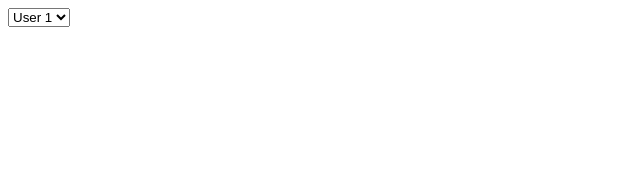
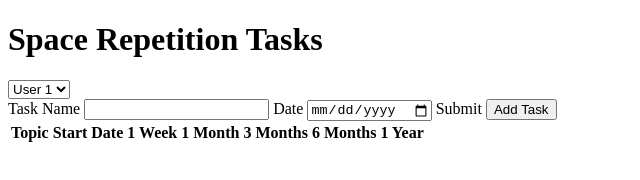
Before and after one commit to Della-Bella/The-Piscine-sprint-1-project, a plain HTML site: page Project-Spaced-Repetition-Tracker/index.html in a window 1280 px wide. Shown: the whole page, without its empty margins (0-640 px from the left). Drawn offline with Linux system fonts and the light colour scheme.

Commit message:
Add Html Elements / Modify js code to dynamic create element on the DropMenu / modified location of showing child element

```diff
--- a/Project-Spaced-Repetition-Tracker/index.html
+++ b/Project-Spaced-Repetition-Tracker/index.html
@@ -1,9 +1,53 @@
-<!DOCTYPE html>
+<!doctype html>
 <html>
-  <head>
-    <title>Project-Spaced-Repetition-Tracker</title>
-    <script type="module" src="script.js"></script>
-  </head>
-  <body>
-  </body>
+   <head>
+      <title>Space Repetition Tasks</title>
+      <script type="module" src="script.js"></script>
+   </head>
+   <body>
+      <h1>Space Repetition Tasks</h1>
+
+      <!-- User Drop-down-->
+      <div id="container">
+         <select id="userSelect">
+            <!-- Options will be dynamically added here via JavaScript -->
+         </select>
+      </div>
+      <!-- End Drop-down -->
+
+      <!-- Form Inputs -->
+      <div id="agenda">
+         <form id="topcform">
+            <label for="taskName">Task Name </label>
+            <input type="text" id="taskName" name="taskName" required />
+
+            <label for="taskDate">Date</label>
+            <input type="date" id="taskDate" name="taskName" required />
+
+            <label for="subTask">Submit</label>
+            <button type="submit" id="subTask">Add Task</button>
+         </form>
+      </div>
+      <!-- End Form Inputs -->
+
+      <!-- Study Schedule Table -->
+      <div id="topicFormContainer">
+         <table>
+            <thead>
+               <tr>
+                  <th>Topic</th>
+                  <th>Start Date</th>
+                  <th>1 Week</th>
+                  <th>1 Month</th>
+                  <th>3 Months</th>
+                  <th>6 Months</th>
+                  <th>1 Year</th>
+               </tr>
+            </thead>
+            <tbody id="schedule-body">
+               <!-- Topics will be added dynamically -->
+            </tbody>
+         </table>
+      </div>
+   </body>
 </html>
--- a/Project-Spaced-Repetition-Tracker/script.js
+++ b/Project-Spaced-Repetition-Tracker/script.js
@@ -12,7 +12,9 @@
 // };
 
 import { getUserIds } from "./storage.js";
-const userSelect = document.createElement("select");
+
+// const userSelect = document.createElement("select");
+document.getElementById("userSelect"); // Target the existing select element
 
 const userIds = getUserIds();
 console.log(userIds);
@@ -24,4 +26,4 @@ userIds.forEach(item => {
   userSelect.appendChild(option);
 });
 
-document.body.appendChild(userSelect);
+document.container.appendChild(userSelect);
```
